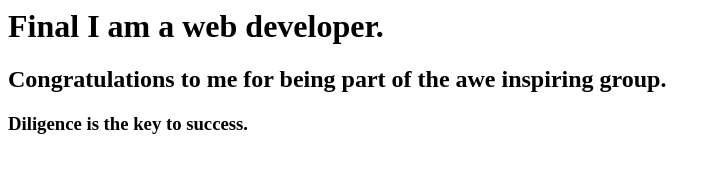
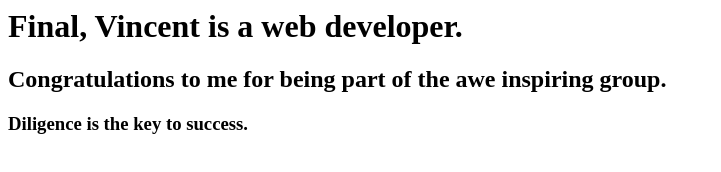
Before and after one commit to Equator11/CuriousXploring, a plain HTML site: page index.html in a window 1280 px wide. Shown: the whole page, without its empty margins (0-721 px from the left). Drawn offline with Linux system fonts and the light colour scheme.

Commit message:
Update index.html

```diff
--- a/index.html
+++ b/index.html
@@ -1,3 +1,3 @@
-<h1>Final I am a web developer.</h1>
+<h1>Final, Vincent is a web developer.</h1>
 <h2>Congratulations to me for being part of the awe inspiring group.</h2>
 <h3>Diligence is the key to success.</h3>
```
